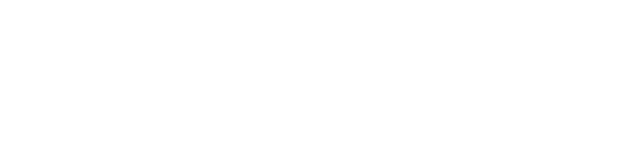
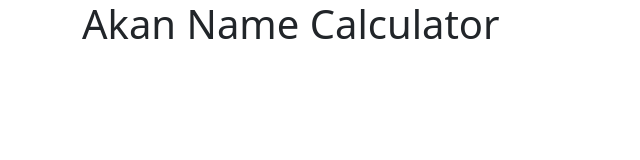
Before and after one commit to fabortwell/Akan-Names, a plain HTML site: page index.html in a window 1280 px wide. Shown: the whole page, without its empty margins (0-640 px from the left). Drawn offline with nearby package versions, Linux system fonts and the light colour scheme.

Commit message:
added a h1 tag

```diff
--- a/index.html
+++ b/index.html
@@ -8,7 +8,7 @@
   </head>
   <body>
     <div class="container">
-
+        <h1> Akan Name Calculator</h1>
     </div>
 
 
```
